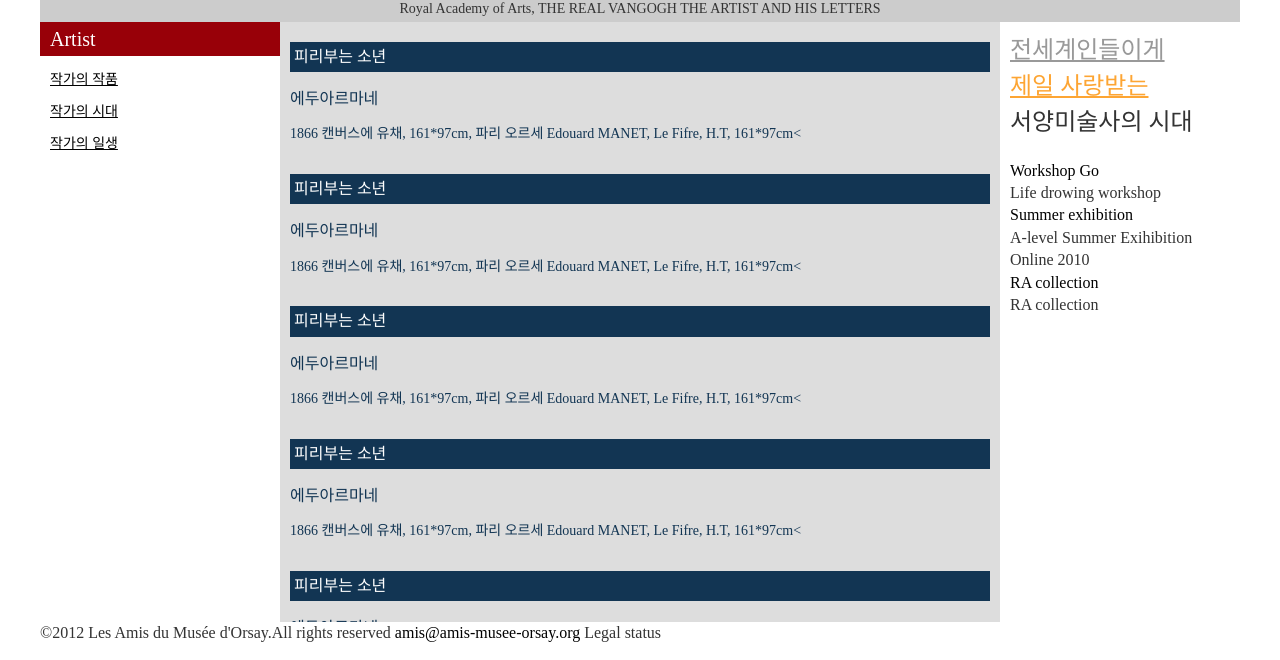
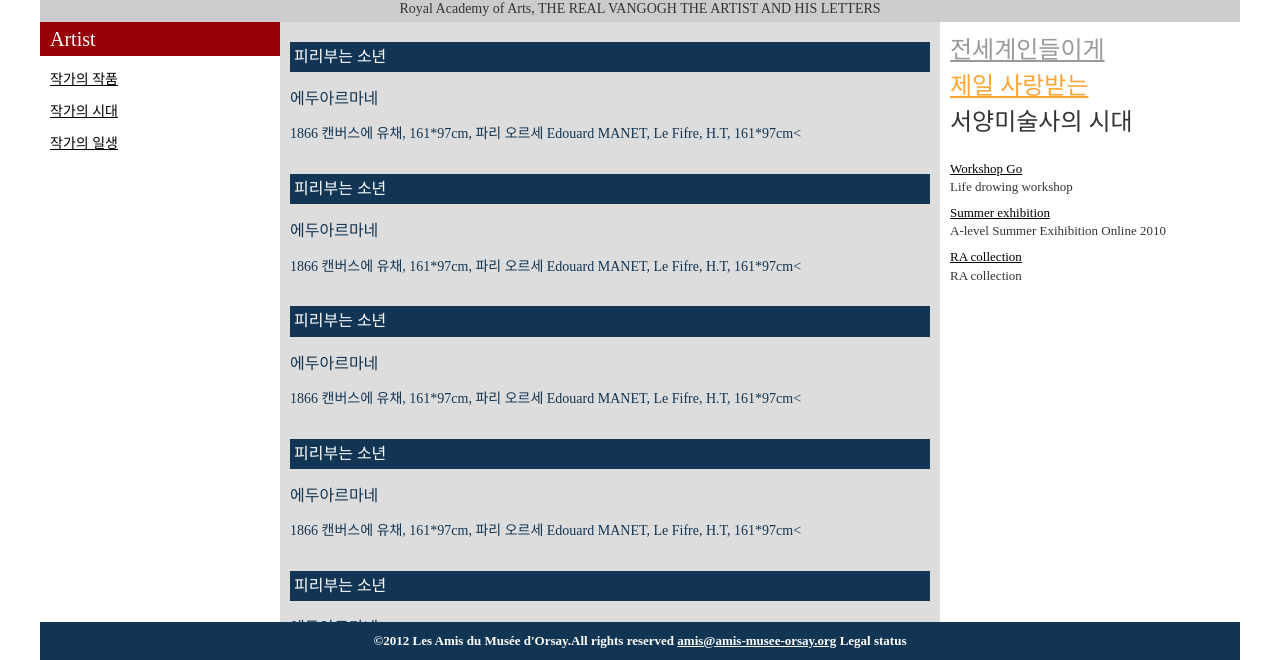
Before and after one commit to dohee-jin/html-study, a plain HTML site: page css-study/practice/5-position-practice.html in a window 1280 px wide. Shown: the part 164-824 px from the top of the page. Drawn offline with nearby package versions, Linux system fonts and the light colour scheme.

Commit message:
position & layour practice

```diff
--- a/css-study/practice/5-position-practice.html
+++ b/css-study/practice/5-position-practice.html
@@ -12,6 +12,7 @@
             width: 1200px;
             margin: 0 auto;
         }
+
         .header h1{
             font-size: 84px;
             background-color: #FDA533;
@@ -53,8 +54,12 @@
             text-decoration: underline;
             font-size: 14px;
         }
+        .container .left .menu a:hover{
+            color: #0000ee;
+        }
+
         .container .content{
-            width: 60%;
+            width: 55%;
             background-color: #DDDDDD;
             padding: 20px 10px;
             max-height: 600px;
@@ -81,8 +86,9 @@
             font-size: 14px;
             color: #123553;
         }
+
         .container .right{
-            width: 20%;
+            width: 25%;
             padding: 10px;
         }
         .container .right .txt{
@@ -100,6 +106,35 @@
         }
         .container .right .txt span:nth-child(2){
             color: #FDA533;
+        }
+        .container .right .link{
+            display: flex;
+            flex-direction: column;
+            gap: 8px;
+        }
+        .container .right .link li{
+            font-size: 13px;
+        }
+        .container .right .link li a{
+            font-weight: 500;
+            text-decoration: underline;
+            color: #000;
+        }
+        .container .right .link li a:hover{
+            color: #0000ee;
+        }
+
+        .footer{
+            background-color: #123553;
+            color: #fff;
+            text-align: center;
+            font-size: 13px;
+            font-weight: 600;
+            padding: 10px 0;
+        }
+        .footer a{
+            color: #fff;
+            text-decoration: underline;
         }
     </style>
 </head>
```
